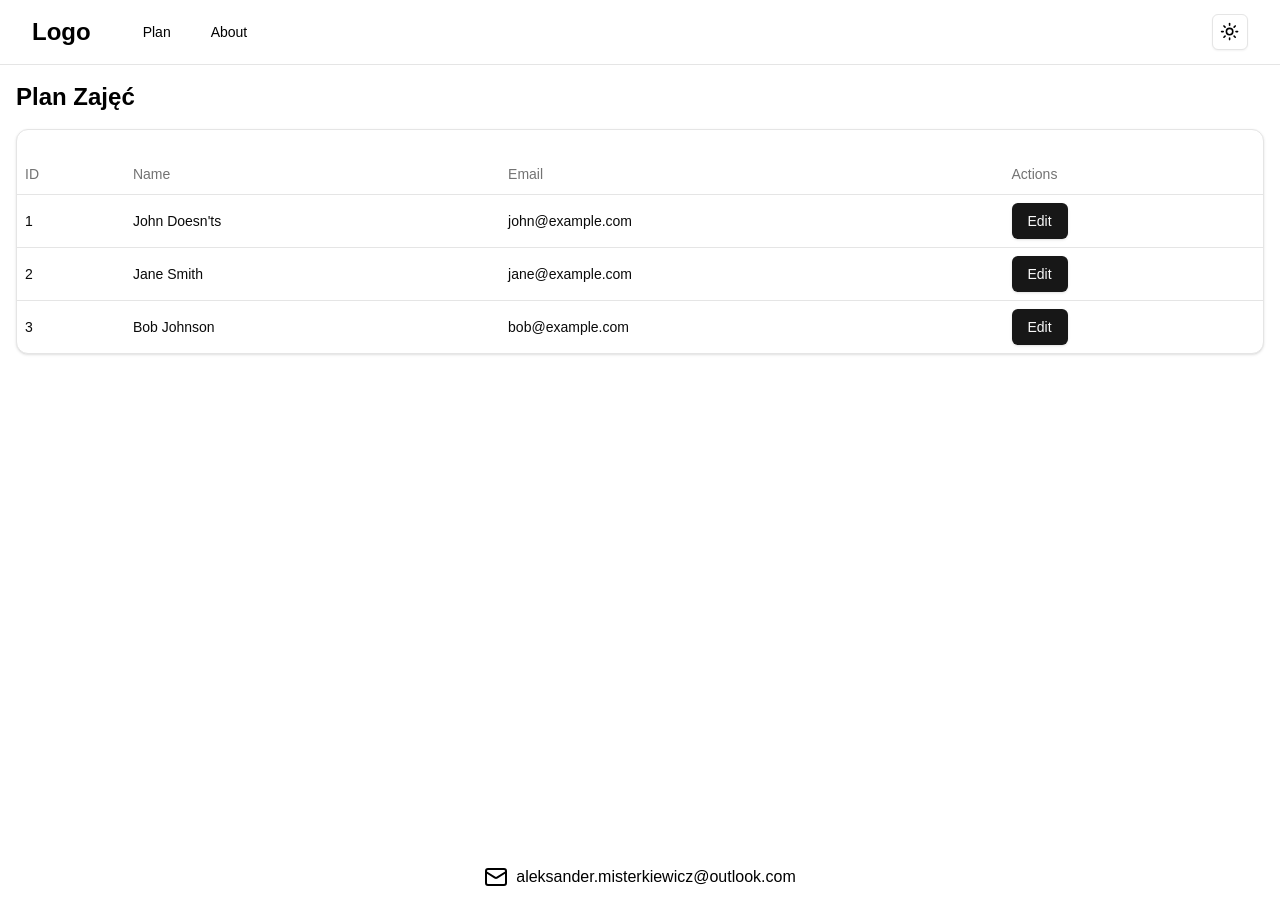
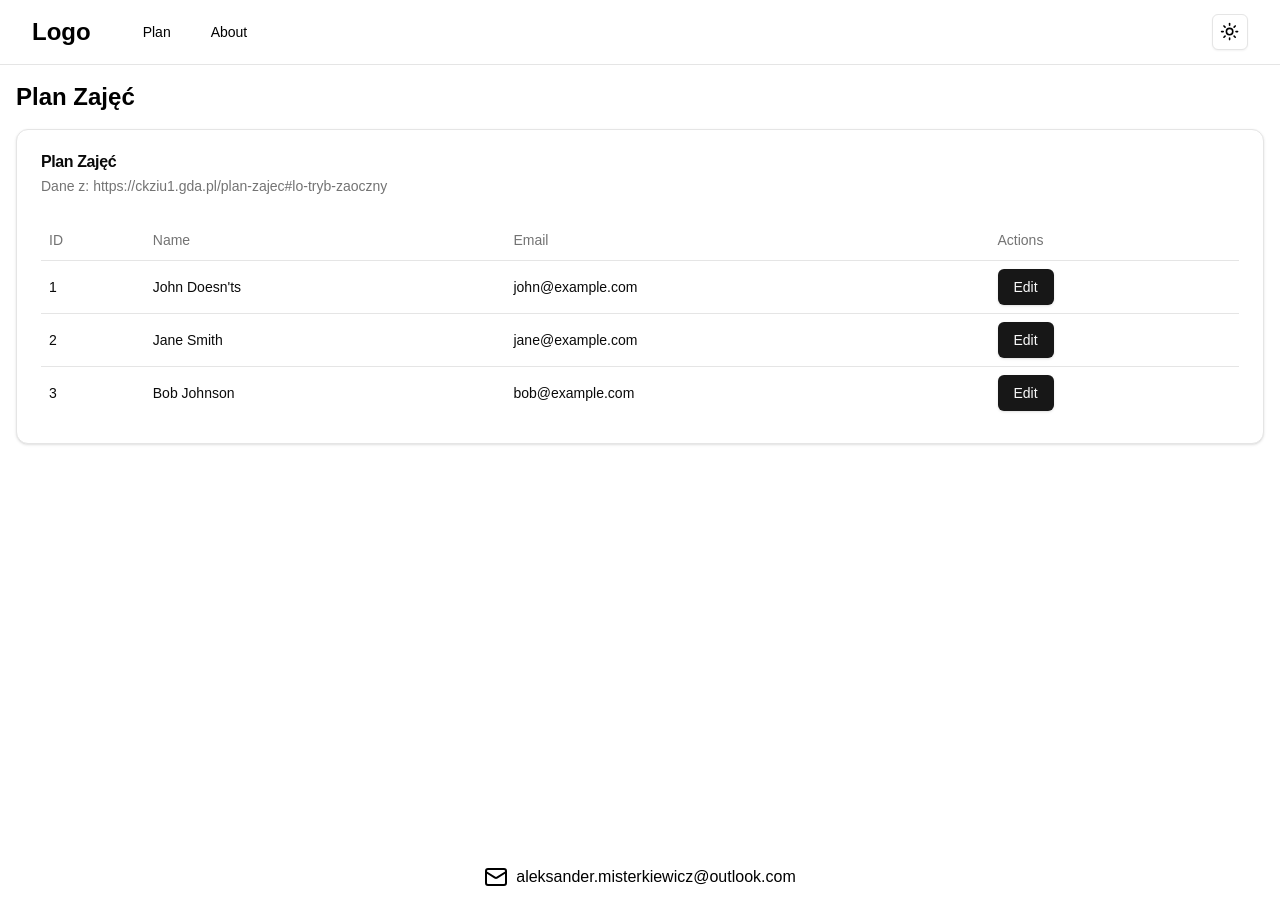
Before and after one commit to AlexMist23/ckziu-plan, a Next.js app: page /schedule in a window 1280 px wide. Built offline with nearby package versions, Linux system fonts and the light colour scheme.

Commit message:
add card header

```diff
--- a/src/components/table-schedule/shedule-table-container.tsx
+++ b/src/components/table-schedule/shedule-table-container.tsx
@@ -1,7 +1,7 @@
 import { Suspense } from "react";
 import EditableTable from "@/components/table-schedule/schedule-table";
 import { getData } from "@/app/schedule/actions";
-import { Card, CardContent, CardDescription } from "../ui/card";
+import { Card, CardContent, CardDescription, CardHeader, CardTitle } from "../ui/card";
 
 export default async function SchedulePage() {
   const data = await getData();
@@ -11,10 +11,14 @@ export default async function SchedulePage() {
       <h1 className="text-2xl font-bold mb-4">Plan Zajęć</h1>
       <Suspense fallback={<div>Loading...</div>}>
         <Card>
-          <CardDescription>
-            <CardContent></CardContent>
-          </CardDescription>
-          <EditableTable initialData={data} />
+          <CardHeader>
+            <CardTitle>Plan Zajęć</CardTitle>
+            <CardDescription>Dane z: https://ckziu1.gda.pl/plan-zajec#lo-tryb-zaoczny</CardDescription>
+          </CardHeader>
+
+          <CardContent>
+            <EditableTable initialData={data} />
+          </CardContent>
         </Card>
       </Suspense>
     </div>
```
